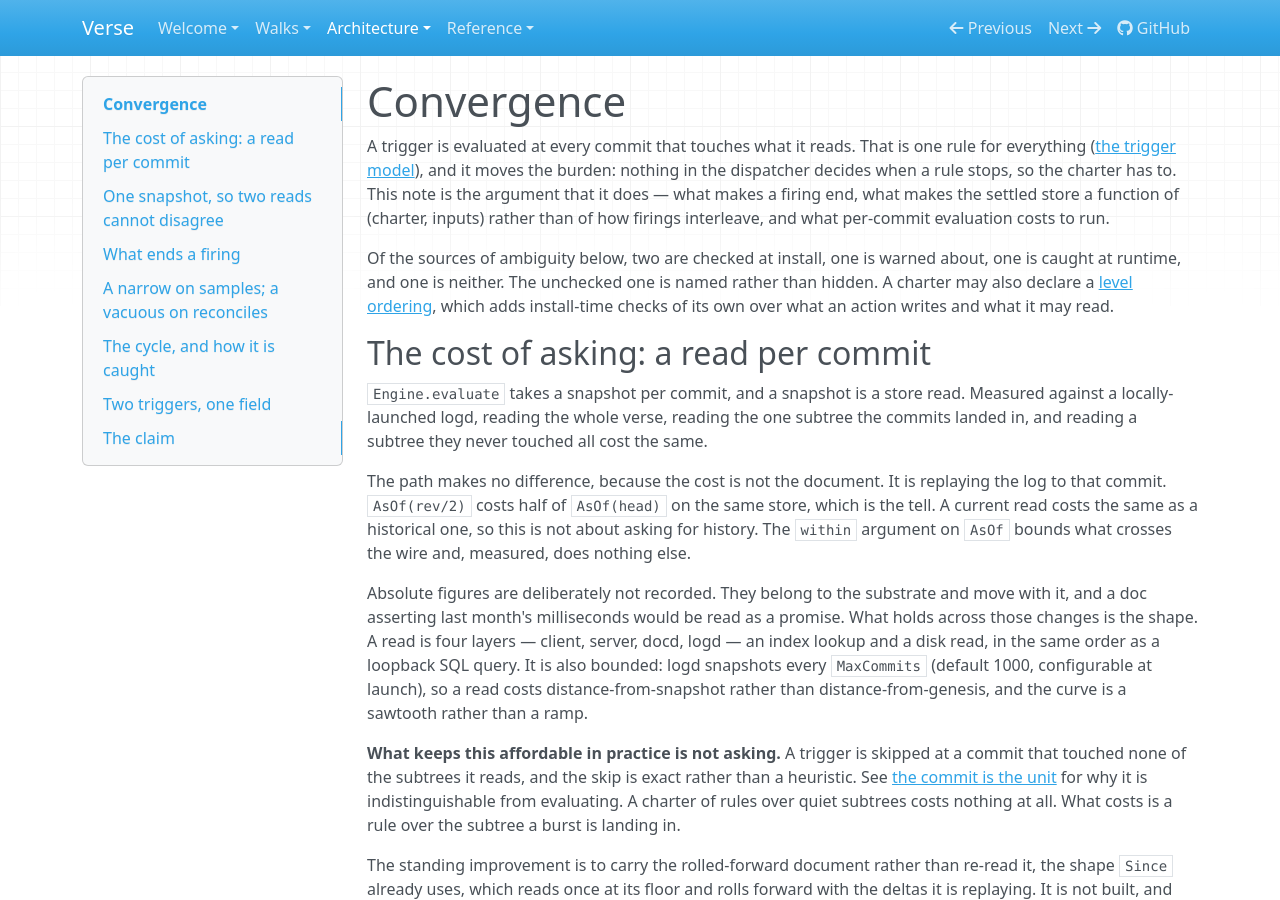
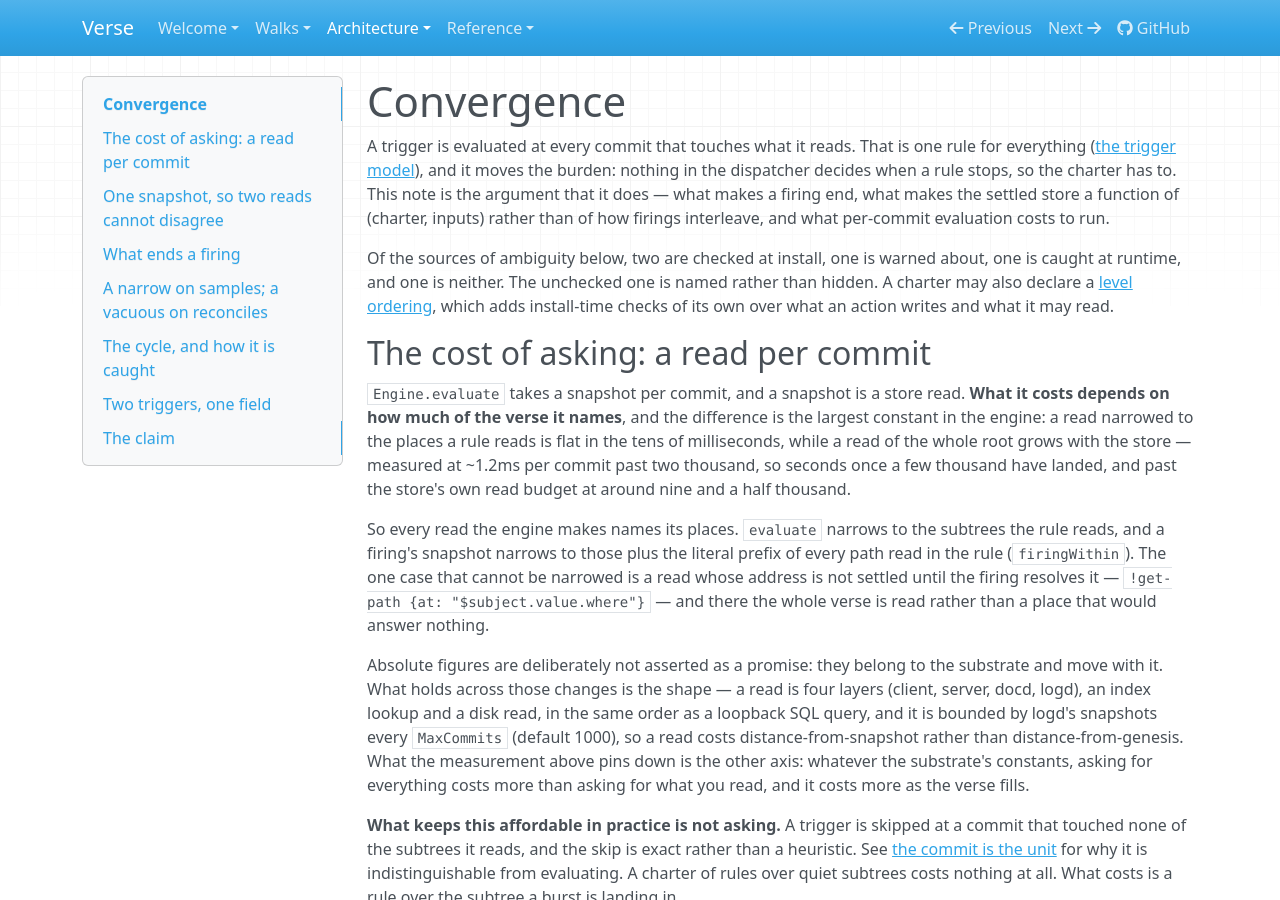
Before and after one commit to signadot/viff, an MkDocs documentation site: the page built from docs/convergence.md, in a window 1280 px wide and 900 px high. Built offline with MkDocs 1.6.1, drawn with Linux system fonts in a browser that asks for light colours.

Commit message:
docs: what a read costs depends on what it names
convergence §the cost of asking said the path makes no difference and that `within` bounds the
wire and nothing else; firing-residual inherited that and listed `within` as a candidate for
removal. Measured again on a store of a few thousand commits, narrowing is the largest constant
in the engine — flat tens of milliseconds against seconds that grow — so both notes said the
opposite of what to do, in the place somebody would look before doing it.

What is left for the roll-forward is named instead: the read whose address is settled only at
fire time, which names no place to narrow to.

Co-Authored-By: Claude Opus 5 (1M context) <noreply@anthropic.com>

```diff
--- a/docs/convergence.md
+++ b/docs/convergence.md
@@ -13,21 +13,26 @@ action writes and what it may read.
 
 ## The cost of asking: a read per commit
 
-`Engine.evaluate` takes a snapshot per commit, and a snapshot is a store read. Measured against a
-locally-launched logd, reading the whole verse, reading the one subtree the commits landed in, and
-reading a subtree they never touched all cost the same.
+`Engine.evaluate` takes a snapshot per commit, and a snapshot is a store read. **What it costs
+depends on how much of the verse it names**, and the difference is the largest constant in the
+engine: a read narrowed to the places a rule reads is flat in the tens of milliseconds, while a
+read of the whole root grows with the store — measured at ~1.2ms per commit past two thousand, so
+seconds once a few thousand have landed, and past the store's own read budget at around nine and
+a half thousand.
 
-The path makes no difference, because the cost is not the document. It is replaying the log to
-that commit. `AsOf(rev/2)` costs half of `AsOf(head)` on the same store, which is the tell. A
-current read costs the same as a historical one, so this is not about asking for history. The
-`within` argument on `AsOf` bounds what crosses the wire and, measured, does nothing else.
+So every read the engine makes names its places. `evaluate` narrows to the subtrees the rule
+reads, and a firing's snapshot narrows to those plus the literal prefix of every path read in the
+rule (`firingWithin`). The one case that cannot be narrowed is a read whose address is not
+settled until the firing resolves it — `!get-path {at: "$subject.value.where"}` — and there the
+whole verse is read rather than a place that would answer nothing.
 
-Absolute figures are deliberately not recorded. They belong to the substrate and move with it, and
-a doc asserting last month's milliseconds would be read as a promise. What holds across those
-changes is the shape. A read is four layers — client, server, docd, logd — an index lookup and a
-disk read, in the same order as a loopback SQL query. It is also bounded: logd snapshots every
-`MaxCommits` (default 1000, configurable at launch), so a read costs distance-from-snapshot rather
-than distance-from-genesis, and the curve is a sawtooth rather than a ramp.
+Absolute figures are deliberately not asserted as a promise: they belong to the substrate and
+move with it. What holds across those changes is the shape — a read is four layers (client,
+server, docd, logd), an index lookup and a disk read, in the same order as a loopback SQL query,
+and it is bounded by logd's snapshots every `MaxCommits` (default 1000), so a read costs
+distance-from-snapshot rather than distance-from-genesis. What the measurement above pins down is
+the other axis: whatever the substrate's constants, asking for everything costs more than asking
+for what you read, and it costs more as the verse fills.
 
 **What keeps this affordable in practice is not asking.** A trigger is skipped at a commit that
 touched none of the subtrees it reads, and the skip is exact rather than a heuristic. See
```
Also changed, not shown: docs/working/firing-residual.md (+15 -5 lines).
